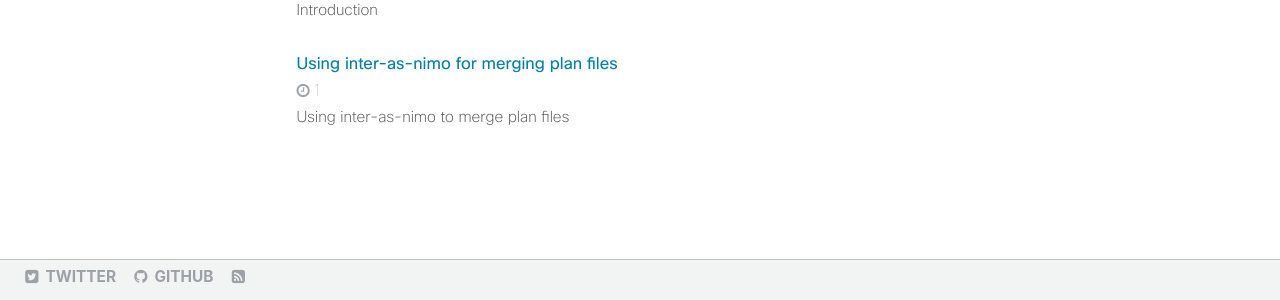
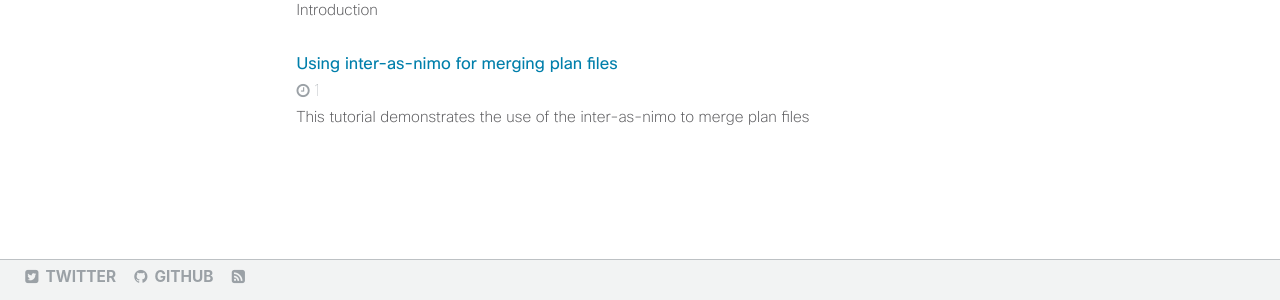
Before and after one commit to xrdocs/automation, a Jekyll site: the page built from _pages/sitemap.md, in a window 1280 px wide. Shown: the part 1524-1824 px from the top of the page. Built offline with Jekyll 4.4.1, drawn with Linux system fonts in a browser that asks for light colours.

Commit message:
Update for inter-as-nimo

```diff
--- a/_tutorials/using-inter-as-nimo-for-merging-plan-files.md
+++ b/_tutorials/using-inter-as-nimo-for-merging-plan-files.md
@@ -3,7 +3,7 @@ published: true
 date: '2023-08-06 10:23 +0800'
 title: Using inter-as-nimo for merging plan files
 author: Fung Lim
-excerpt: Using inter-as-nimo to merge plan files
+excerpt: 'This tutorial demonstrates the use of the inter-as-nimo to merge plan files '
 ---
 ## Introduction
 
```
